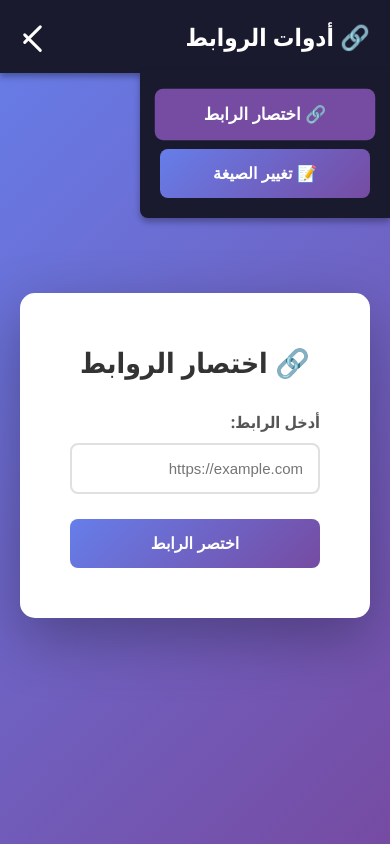
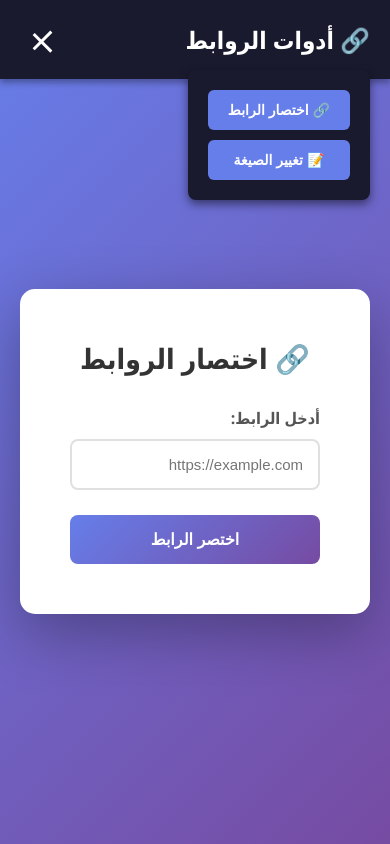
Before and after one commit to ltm66649-jpg/vvvvv, a website: page index.html in a window 390 px wide. Both pictures are taken after a click on the button 32 px from the left and 36 px from the top of the page. Drawn offline with Linux system fonts and the light colour scheme.

Commit message:
Fix hamburger menu - working version

```diff
--- a/index.html
+++ b/index.html
@@ -33,25 +33,25 @@
     }
 
     .hamburger {
+      background: none;
+      border: none;
+      cursor: pointer;
+      padding: 10px;
       display: flex;
       flex-direction: column;
-      cursor: pointer;
       gap: 5px;
-      background: none;
-      border: none;
-      padding: 0;
     }
 
     .hamburger span {
       width: 25px;
       height: 3px;
       background: white;
-      border-radius: 2px;
+      display: block;
       transition: 0.3s;
     }
 
     .hamburger.active span:nth-child(1) {
-      transform: rotate(45deg) translate(10px, 10px);
+      transform: rotate(45deg) translate(8px, 8px);
     }
 
     .hamburger.active span:nth-child(2) {
@@ -59,59 +59,48 @@
     }
 
     .hamburger.active span:nth-child(3) {
-      transform: rotate(-45deg) translate(7px, -7px);
+      transform: rotate(-45deg) translate(5px, -5px);
     }
 
-    .navbar {
-      display: flex;
-      gap: 20px;
+    .menu {
+      position: absolute;
+      top: 70px;
+      right: 20px;
+      background: #1a1a2e;
+      padding: 20px;
+      border-radius: 8px;
+      box-shadow: 0 4px 10px rgba(0, 0, 0, 0.5);
+      display: none;
+      flex-direction: column;
+      gap: 10px;
+      z-index: 999;
     }
 
-    .nav-btn {
+    .menu.show {
+      display: flex;
+    }
+
+    .menu button {
       background: #667eea;
       color: white;
       border: none;
-      padding: 12px 30px;
-      border-radius: 8px;
+      padding: 12px 20px;
+      border-radius: 6px;
       cursor: pointer;
-      font-size: 16px;
+      font-size: 14px;
       font-weight: bold;
-      transition: all 0.3s;
+      transition: all 0.2s;
     }
 
-    .nav-btn.active {
+    .menu button:hover {
       background: #764ba2;
-      transform: scale(1.05);
-    }
-
-    .nav-btn:hover {
-      transform: translateY(-2px);
-    }
-
-    .menu-dropdown {
-      position: fixed;
-      top: 70px;
-      right: 0;
-      background: #1a1a2e;
-      padding: 20px;
-      border-radius: 0 0 0 8px;
-      box-shadow: 0 4px 6px rgba(0, 0, 0, 0.3);
-      z-index: 1000;
-      display: none;
-      flex-direction: column;
-      gap: 10px;
-      width: 250px;
-    }
-
-    .menu-dropdown.active {
-      display: flex;
     }
 
     .container {
       display: flex;
       align-items: center;
       justify-content: center;
-      min-height: calc(100vh - 80px);
+      min-height: calc(100vh - 100px);
       padding: 20px;
     }
 
@@ -163,7 +152,7 @@
       border-color: #667eea;
     }
 
-    button:not(.hamburger) {
+    .submit-btn {
       width: 100%;
       padding: 15px;
       background: linear-gradient(135deg, #667eea 0%, #764ba2 100%);
@@ -173,10 +162,9 @@
       font-size: 16px;
       font-weight: 700;
       cursor: pointer;
-      transition: transform 0.2s;
     }
 
-    button:not(.hamburger):hover {
+    .submit-btn:hover {
       transform: translateY(-2px);
     }
 
@@ -233,41 +221,24 @@
       display: none;
       text-align: center;
       color: #667eea;
+      margin: 15px 0;
       font-weight: bold;
     }
 
     .keyword-inputs {
       display: none;
-      gap: 15px;
-      flex-direction: column;
     }
 
     .keyword-inputs.show {
       display: flex;
-    }
-
-    @media (max-width: 768px) {
-      .navbar {
-        display: none;
-      }
-    }
-
-    @media (min-width: 769px) {
-      .hamburger {
-        display: none;
-      }
+      flex-direction: column;
+      gap: 15px;
     }
   </style>
 </head>
 <body>
   <div class="header">
     <div class="logo">🔗 أدوات الروابط</div>
-
-    <div class="navbar" id="navbar">
-      <button class="nav-btn active" onclick="switchTab('shorten')">🔗 اختصار الرابط</button>
-      <button class="nav-btn" onclick="switchTab('formatter')">📝 تغيير الصيغة</button>
-    </div>
-
     <button class="hamburger" id="hamburger" onclick="toggleMenu()">
       <span></span>
       <span></span>
@@ -275,9 +246,9 @@
     </button>
   </div>
 
-  <div class="menu-dropdown" id="menu">
-    <button class="nav-btn active" onclick="switchTab('shorten'); toggleMenu()">🔗 اختصار الرابط</button>
-    <button class="nav-btn" onclick="switchTab('formatter'); toggleMenu()">📝 تغيير الصيغة</button>
+  <div class="menu" id="menu">
+    <button onclick="switchTab('shorten'); toggleMenu()">🔗 اختصار الرابط</button>
+    <button onclick="switchTab('formatter'); toggleMenu()">📝 تغيير الصيغة</button>
   </div>
 
   <div class="container">
@@ -292,14 +263,14 @@
         </div>
 
         <div class="loading" id="loading">جاري المعالجة...</div>
-        <button type="submit">اختصر الرابط</button>
+        <button class="submit-btn" type="submit">اختصر الرابط</button>
         <div class="error" id="error"></div>
       </form>
 
       <div class="result" id="result">
         <div class="result-label">الرابط المختصر:</div>
         <div class="result-link" id="shortenedUrl"></div>
-        <button class="copy-btn" onclick="copyToClipboard('shortenedUrl')">نسخ الرابط ✓</button>
+        <button class="submit-btn copy-btn" onclick="copyToClipboard('shortenedUrl')">نسخ الرابط ✓</button>
       </div>
     </div>
 
@@ -320,18 +291,16 @@
           </select>
         </div>
 
-        <div class="keyword-inputs" id="keywordInputs">
-          <!-- سيتم ملؤها ديناميكياً -->
-        </div>
+        <div class="keyword-inputs" id="keywordInputs"></div>
 
-        <button type="submit">بناء الرابط</button>
+        <button class="submit-btn" type="submit">بناء الرابط</button>
         <div class="error" id="formatterError"></div>
       </form>
 
       <div class="result" id="formatterResult">
         <div class="result-label">الرابط الجديد:</div>
         <div class="result-link" id="formattedUrl"></div>
-        <button class="copy-btn" onclick="copyToClipboard('formattedUrl')">نسخ الرابط ✓</button>
+        <button class="submit-btn copy-btn" onclick="copyToClipboard('formattedUrl')">نسخ الرابط ✓</button>
       </div>
     </div>
   </div>
@@ -345,8 +314,8 @@
         { key: 'videoId', label: 'معرّف الفيديو', placeholder: '7123456789' }
       ],
       youtube: [
-        { key: 'channel', label: 'اسم القناة أو @handle', placeholder: '@channelname' },
-        { key: 'videoId', label: 'معرّف الفيديو (ID)', placeholder: 'dQw4w9WgXcQ' }
+        { key: 'channel', label: 'اسم القناة', placeholder: '@channelname' },
+        { key: 'videoId', label: 'معرّف الفيديو', placeholder: 'dQw4w9WgXcQ' }
       ],
       instagram: [
         { key: 'username', label: 'اسم المستخدم', placeholder: 'username' },
@@ -363,18 +332,13 @@
     };
 
     function toggleMenu() {
-      const hamburger = document.getElementById('hamburger');
-      const menu = document.getElementById('menu');
-      hamburger.classList.toggle('active');
-      menu.classList.toggle('active');
+      document.getElementById('hamburger').classList.toggle('active');
+      document.getElementById('menu').classList.toggle('show');
     }
 
     function switchTab(tab) {
       document.querySelectorAll('.content').forEach(c => c.classList.remove('active'));
       document.getElementById(tab).classList.add('active');
-
-      document.querySelectorAll('.nav-btn').forEach(b => b.classList.remove('active'));
-      event.target.classList.add('active');
     }
 
     function updateKeywords() {
```
